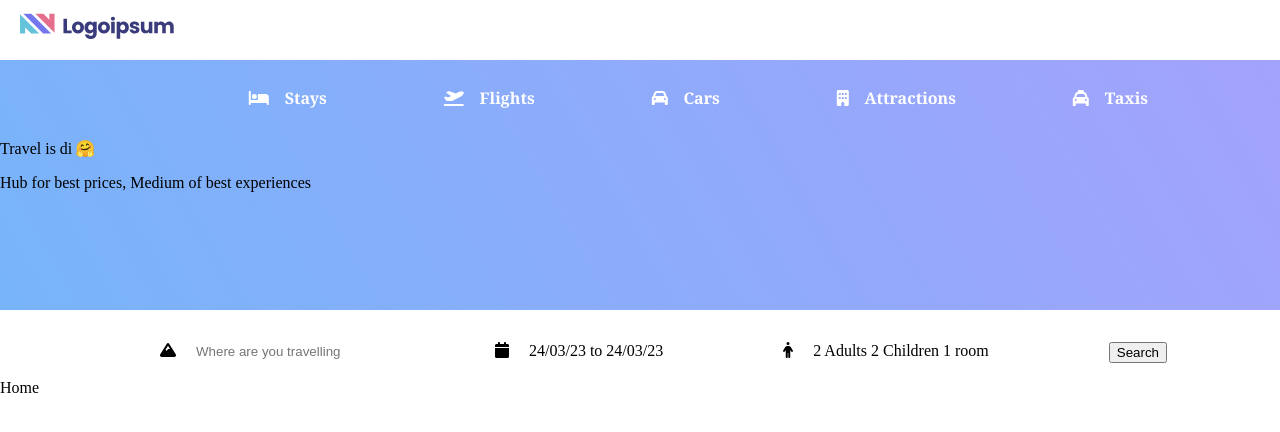
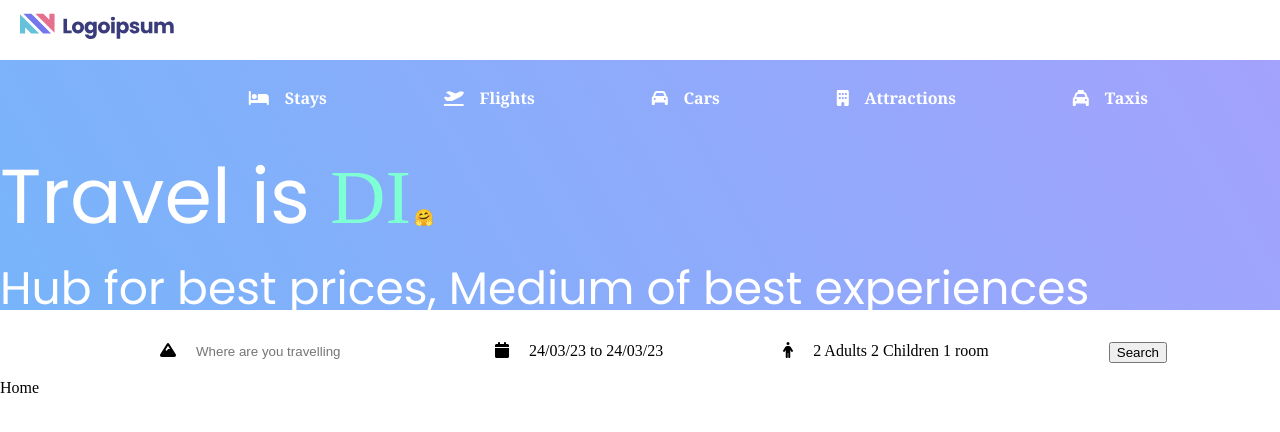
Before and after one commit to DevPipalia/Booking-web-app, a React (Create React App) app: page / in a window 1280 px wide. Shown: the top 432 px of the page. Built offline with nearby package versions, Linux system fonts and the light colour scheme.

Commit message:
header styling-2

```diff
--- a/public/index.html
+++ b/public/index.html
@@ -6,6 +6,7 @@
     <link rel="preconnect" href="https://fonts.googleapis.com">
     <link rel="preconnect" href="https://fonts.gstatic.com" crossorigin>
     <link href="https://fonts.googleapis.com/css2?family=Noto+Serif:wght@700&display=swap" rel="stylesheet">
+    <link href="https://fonts.googleapis.com/css2?family=Noto+Serif:wght@700&family=Poppins&display=swap" rel="stylesheet">
   </head>
   <body>
     <script src="/src/index.js" type="text/jsx"></script>
--- a/src/components/Header/Header.jsx
+++ b/src/components/Header/Header.jsx
@@ -57,10 +57,10 @@ function Header(){
                 </div>
             </div>
            <div>
-        <span>Travel is </span>
-        <span>{text}</span>
+        <span className="header-text-1">Travel is </span>
+        <span className="header-typewriter">{text}</span>
         <Cursor cursorStyle="🤗"  cursorBlinking={false}/>
-        <p>Hub for best prices, Medium of best experiences </p>
+        <p className="header-text-2">Hub for best prices, Medium of best experiences </p>
         </div>
         </div>
         <div className="header-search">
--- a/src/components/Header/header.css
+++ b/src/components/Header/header.css
@@ -47,6 +47,28 @@ body{
 
 }
 
+.header-text-1,.header-text-2{
+   color: white;
+    font-family: 'Poppins', sans-serif;
+}
+
+.header-text-1{
+    font-size: 9.56vh;
+    margin: 0px;
+}
+
+.header-text-2{
+    font-size: 5.7vh;
+    margin: 0px;
+}
+
+.header-typewriter{
+    color: aquamarine;
+    text-transform: uppercase;
+    font-size: 9.56vh;
+}
+
+
 .header-search{
     display: flex;
     gap: 7.5rem;
```
